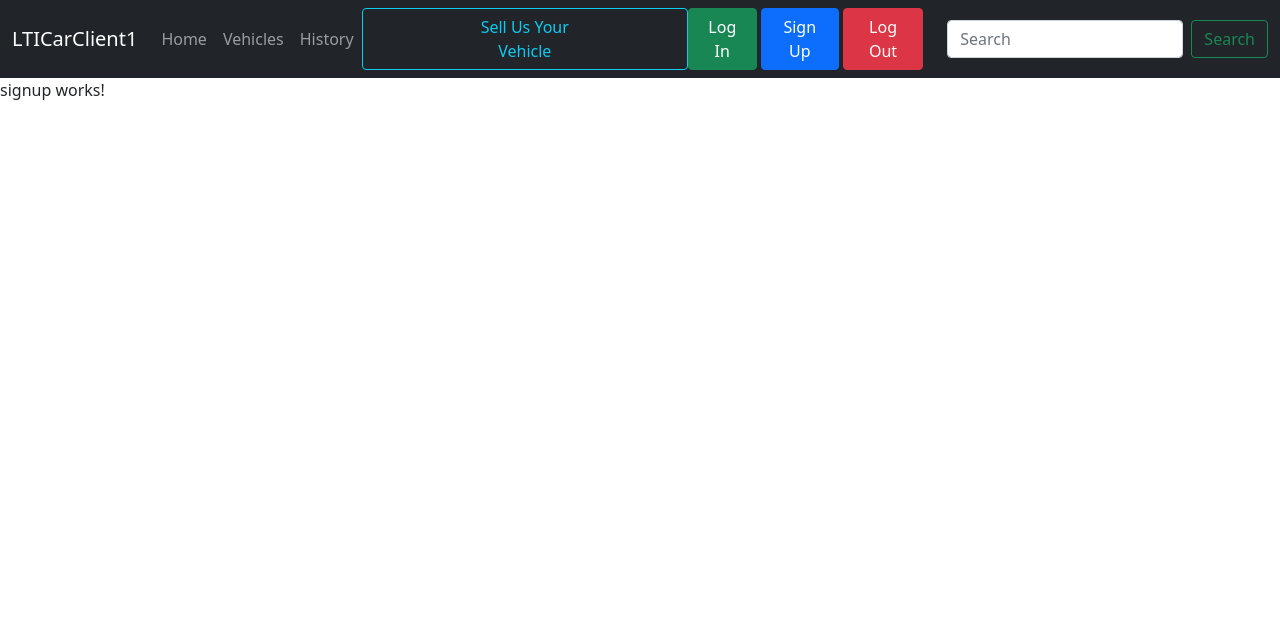
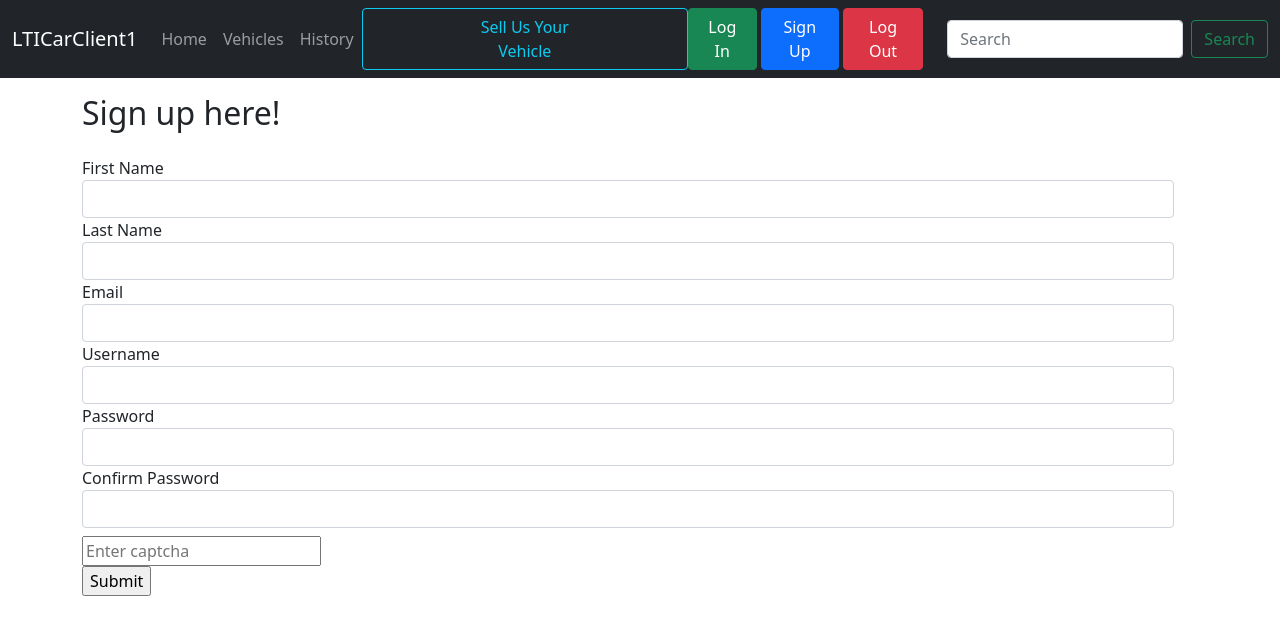
Before and after one commit to Tech-Student-Labs/lti-car-client-1, an Angular app: page /signup in a window 1280 px wide. Shown: the top 634 px of the page. Built offline with nearby package versions, Linux system fonts and the light colour scheme.

Commit message:
edited signup html

```diff
--- a/src/app/components/signup/signup.component.html
+++ b/src/app/components/signup/signup.component.html
@@ -1,3 +1,42 @@
-<p>
-  signup works!
-</p>
+<div class="container">
+  <h2 class="my-3">Sign up here!</h2>
+  <h5 class="successMsg">{{ successMsg }}</h5>
+  <form class="my-4">
+    <div class="row">
+      <div class="column">
+        <div class="form-group me-4">
+          <label class="me-3" id="fname">First Name</label>
+          <input class="form-control" type="text" for="fname">
+        </div>
+        <div class="form-group me-4">
+          <label class="me-3" id="lname">Last Name</label>
+          <input class="form-control" type="text" for="lname">
+        </div>
+        <div class="form-group me-4">
+          <label class="me-3" id="email">Email</label>
+          <input class="form-control" type="text" for="email">
+        </div>
+      </div>
+      <div class="column column2">
+        <div class="form-group me-4">
+          <label class="me-3" id="username">Username</label>
+          <input class="form-control" type="text" for="username">
+        </div>
+        <div class="form-group me-4">
+          <label class="me-3" id="password">Password</label>
+          <input class="form-control" type="password" for="password">
+        </div>
+        <div class="form-group me-4">
+          <label class="me-3" id="confirm">Confirm Password</label>
+          <input class="form-control" type="password" for="confirm">
+        </div>
+      </div>
+    </div>
+    <div id="captcha">
+      <h3>{{ cap }}</h3>
+    </div>
+    <input id="checkCaptcha" placeholder="Enter captcha"><br/>
+    <input type="button" (click)="Submit()" value="Submit">
+    <h6 class="errorMsg">{{ errorMsg }}</h6>
+  </form>
+</div>
```
